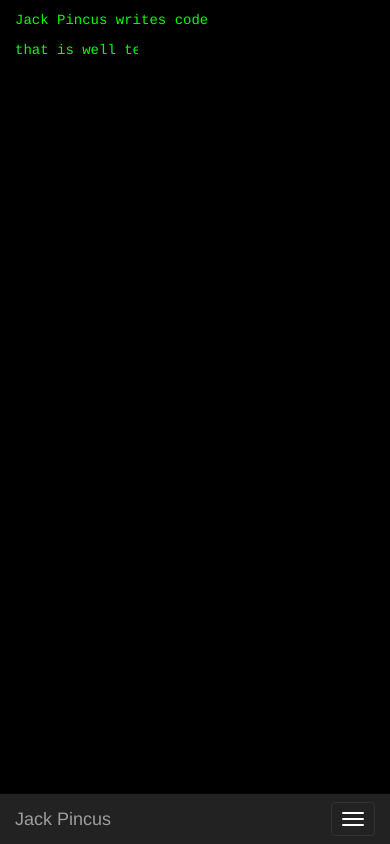
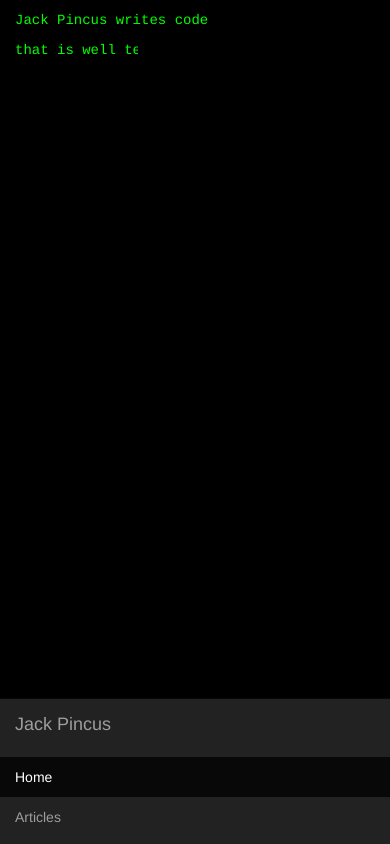
Before and after one commit to jwpincus/jwpincus.github.io, a plain HTML site: page index.html in a window 390 px wide. Shown: the top 844 px of the page. Drawn offline with nearby package versions, Linux system fonts and the light colour scheme.

Commit message:
navbar testing

```diff
--- a/index.html
+++ b/index.html
@@ -22,23 +22,17 @@
   <nav class="navbar navbar-inverse navbar-fixed-bottom">
     <div class="container-fluid">
       <div class="navbar-header">
-        <button type="button" class="navbar-toggle" data-toggle="collapse" data-target="#myNavbar">
-        <span class="icon-bar"></span>
-        <span class="icon-bar"></span>
-        <span class="icon-bar"></span>
-      </button>
+
         <a class="navbar-brand" href="#">
           Jack Pincus
           </a>
       </div>
-      <div class="collapse navbar-collapse" id="myNavbar">
 
 
       <ul class="nav navbar-nav navbar-right">
         <li class="active"><a href="index.html">Home</a></li>
         <li><a href="articles.html">Articles</a></li>
       </ul>
-      </div>
     </div>
   </nav>
 
```
